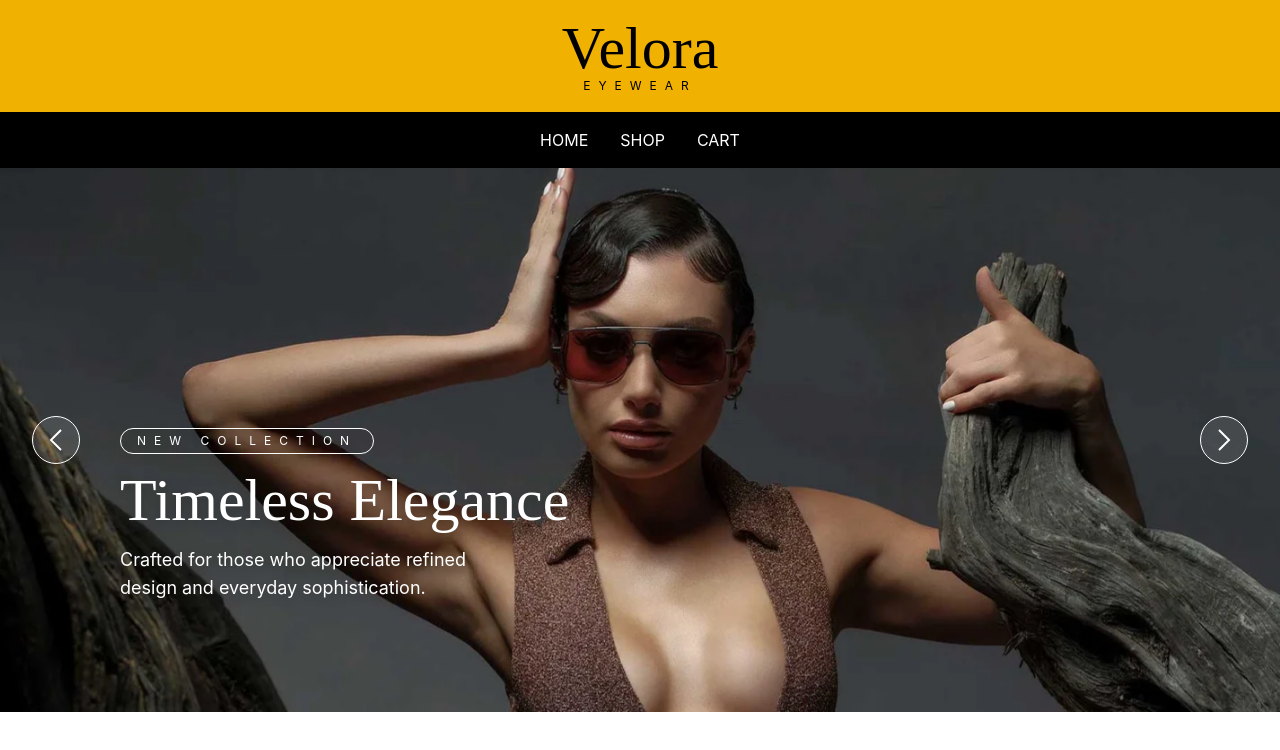
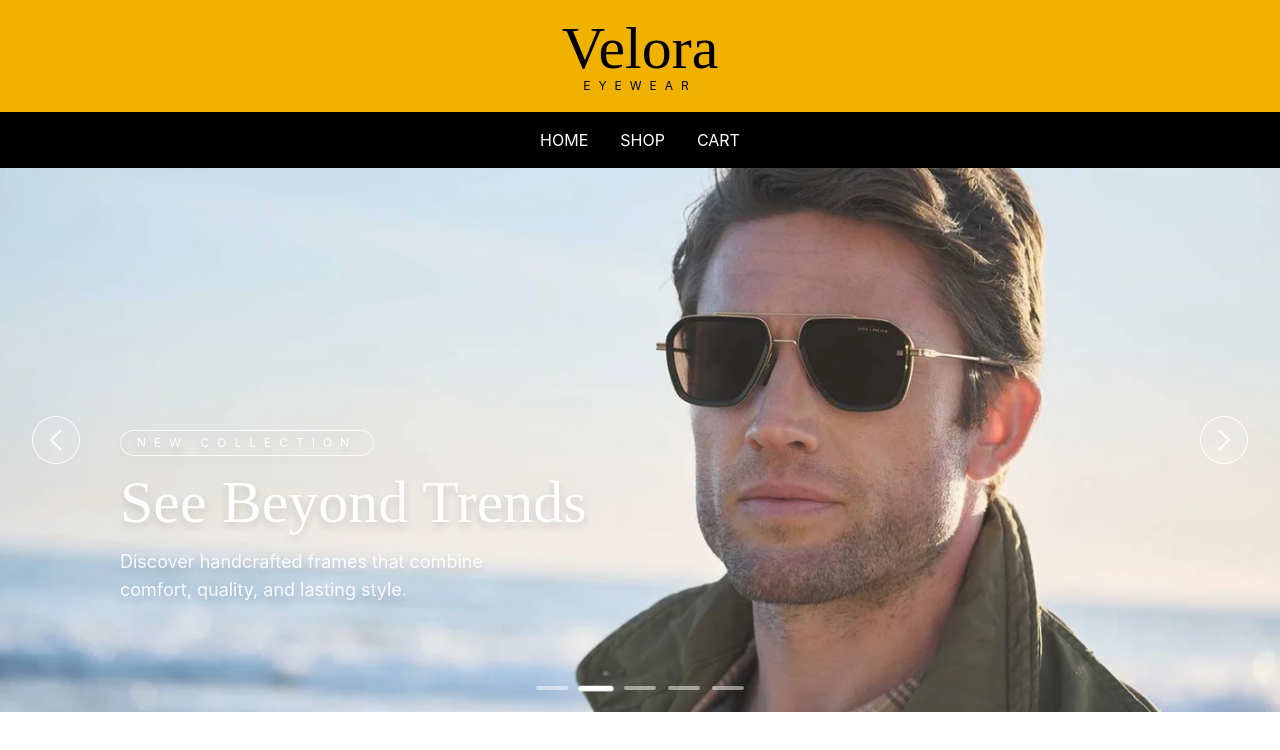
Before and after one commit to Anvar-Khikmatov/shopping-cart, a React (Vite) app: page /home in a window 1280 px wide. Shown: the top 750 px of the page. Built offline with nearby package versions, Linux system fonts and the light colour scheme.

Commit message:
Section1 is done, organized file structure

```diff
--- a/src/Home.jsx
+++ /dev/null
@@ -1,62 +0,0 @@
-import { Link, useNavigate } from 'react-router'
-import { useEffect, useState } from 'react';
-import heroImg1 from './assets/1.webp'
-import heroImg2 from './assets/2.webp'
-import heroImg3 from './assets/3.webp'
-import heroImg4 from './assets/4.webp'
-import heroImg5 from './assets/5.webp'
-import { GrNext } from "react-icons/gr";
-import { GrPrevious } from "react-icons/gr";
-
-
-function Home() {
-
-const [current, setCurrent] = useState(0)
-const [userInteracted, setUserInteracted] = useState(false)
-const heroImgCollection = [heroImg1, heroImg2, heroImg3, heroImg4, heroImg5]
-const heroImgHeader = ["Timeless Elegance", "See Beyond Trends", "Made to Stand Out", "Modern Classics", "Refined Vision"]
-const heroImgText = [
-  "Crafted for those who appreciate refined design and everyday sophistication.",
-  "Discover handcrafted frames that combine comfort, quality, and lasting style.",
-  "Premium eyewear designed to express confidence with every glance.",
-  "Contemporary frames inspired by timeless silhouettes and effortless style.",
-  "Experience eyewear where minimalist design meets exceptional craftsmanship and everyday comfort."
-]
-
-const handlePrevBtn = () => {
-  setCurrent(prev => prev == 0 ? heroImgCollection.length-1 : prev - 1)
-  setUserInteracted(prev => !prev)
-}
-
-const handleNextBtn = () => {
-  setCurrent(prev => prev >= heroImgCollection.length-1 ? 0 : prev + 1)
-  setUserInteracted(prev => !prev)
-}
-
-
-// useEffect(()=> {
-//   let intervalId = setInterval(() => {
-//     setCurrent(prev => prev >= heroImgCollection.length-1 ? 0 : prev + 1)
-//   }, 5000);
-
-//   return () => clearInterval(intervalId);
-// },[userInteracted])
-
-
-  return (
-    <section id="hero" className='flex items-center overflow-hidden bg-white relative h-[40vh] md:h-[55vh] lg:h-[68vh] '>
-      <img key={current} className="fade-in absolute inset-0 w-full h-full object-cover" src={heroImgCollection[current]} alt="" />
-      <div className='text-white h-16 w-full  z-1 flex justify-between items-center px-8 '>
-        <button className='flex justify-center items-center h-12 w-12 border rounded-full cursor-pointer backdrop-blur-xm bg-white/10 group hover:bg-amber-50 transition ease-in-out duration-300' onClick={handlePrevBtn}>  <GrPrevious className='h-6 w-6  group-hover:text-black' />  </button>
-        <button className='flex justify-center items-center h-12 w-12 border rounded-full cursor-pointer backdrop-blur-xm bg-white/10 group hover:bg-amber-50 transition ease-in-out duration-300' onClick={handleNextBtn}>  <GrNext className='h-6 w-6 group-hover:text-black' />  </button>
-      </div>
-      <div key={current} className='slide-up  absolute  flex flex-col gap-4 text-white drop-shadow-lg left-30  top-1/2 -translate-y-3 z-2'>
-        <p className='text-xs border w-fit p-1 px-4 rounded-full tracking-[0.5rem]'>NEW COLLECTION</p>
-        <h1 className='font-(family-name:--font-heading) text-6xl '>{heroImgHeader[current]}</h1>
-        <p className='w-100 text-lg'> {heroImgText[current]} </p>
-      </div>
-    </section>
-  )
-}
-
-export default Home
--- a/src/Layout.jsx
+++ b/src/Layout.jsx
@@ -1,5 +1,5 @@
 import { Outlet } from 'react-router'
-import Nav from './Nav'
+import Nav from './components/Nav'
 
 function Layout() {
 
--- /dev/null
+++ b/src/components/HeroSlider.jsx
@@ -0,0 +1,82 @@
+import { useEffect, useState } from 'react';
+import heroImg1 from '../assets/1.webp'
+import heroImg2 from '../assets/2.webp'
+import heroImg3 from '../assets/3.webp'
+import heroImg4 from '../assets/4.webp'
+import heroImg5 from '../assets/5.webp'
+import { GrNext } from "react-icons/gr";
+import { GrPrevious } from "react-icons/gr";
+
+function HeroSlider() {
+
+  const [current, setCurrent] = useState(0)
+  const [userInteracted, setUserInteracted] = useState(false)
+  const heroImgCollection = [heroImg1, heroImg2, heroImg3, heroImg4, heroImg5]
+  const heroImgHeader = ["Timeless Elegance", "See Beyond Trends", "Made to Stand Out", "Modern Classics", "Refined Vision"]
+  const heroImgText = [
+    "Crafted for those who appreciate refined design and everyday sophistication.",
+    "Discover handcrafted frames that combine comfort, quality, and lasting style.",
+    "Premium eyewear designed to express confidence with every glance.",
+    "Contemporary frames inspired by timeless silhouettes and effortless style.",
+    "Experience eyewear where minimalist design meets exceptional craftsmanship and everyday comfort."
+  ]
+  const heroAltDescription = [
+    "Woman in editorial pose wearing red aviator sunglasses",
+    "Man at beach wearing dark square frame sunglasses",
+    "Man wearing yellow tinted round sunglasses",
+    "Couple wearing aviator sunglasses in moody lighting",
+    "Woman with wind blown hair wearing dark sunglasses"
+  ]
+
+  const handlePrevBtn = () => {
+    setCurrent(prev => prev == 0 ? heroImgCollection.length-1 : prev - 1)
+    setUserInteracted(prev => !prev)
+  }
+
+  const handleNextBtn = () => {
+    setCurrent(prev => prev >= heroImgCollection.length-1 ? 0 : prev + 1)
+    setUserInteracted(prev => !prev)
+  }
+
+  const handleIndicatorClick = (id) => {
+    setCurrent(id)
+    setUserInteracted(prev => !prev)
+  }
+
+
+  useEffect(()=> {
+    let intervalId = setInterval(() => {
+      setCurrent(prev => prev >= heroImgCollection.length-1 ? 0 : prev + 1)
+    }, 5000);
+
+    return () => clearInterval(intervalId);
+  },[userInteracted])
+
+
+  return (
+    <section id="hero" className='flex items-center overflow-hidden bg-white relative h-[40vh] md:h-[55vh] lg:h-[68vh] '>
+      <img key={current} className="fade-in absolute inset-0 w-full h-full object-cover" src={heroImgCollection[current]} alt={heroAltDescription[current]} />
+      <div className='text-white h-16 w-full  z-1 flex justify-between items-center px-8 '>
+        <button className='flex justify-center items-center h-12 w-12 border rounded-full cursor-pointer backdrop-blur-xm bg-white/10 group hover:bg-amber-50 transition ease-in-out duration-300' onClick={handlePrevBtn}>  <GrPrevious className='h-6 w-6  group-hover:text-black' />  </button>
+        <button className='flex justify-center items-center h-12 w-12 border rounded-full cursor-pointer backdrop-blur-xm bg-white/10 group hover:bg-amber-50 transition ease-in-out duration-300' onClick={handleNextBtn}>  <GrNext className='h-6 w-6 group-hover:text-black' />  </button>
+      </div>
+      <div key={`imgDescription_${current}`} className='slide-up  absolute  flex flex-col gap-4 text-white drop-shadow-lg left-30  top-1/2 -translate-y-3 z-2'>
+        <p className='text-xs border w-fit p-1 px-4 rounded-full tracking-[0.5rem]'>NEW COLLECTION</p>
+        <h1 className='font-(family-name:--font-heading) text-6xl '>{heroImgHeader[current]}</h1>
+        <p className='w-100 text-lg'> {heroImgText[current]} </p>
+      </div>
+      <div className='absolute h-4 w-fit bottom-4 left-1/2 -translate-x-1/2 flex justify-center items-center gap-3'>
+        {heroImgCollection.map((_, i) => (
+          <button
+            key={`indicator-${i}`}
+            className={`carousel-indicators ${current === i ? "active carousel-grow" : ""}`}
+            onClick={() => handleIndicatorClick(i)}
+          />
+        ))}
+      </div>
+    </section>
+  )
+
+}
+
+export default HeroSlider
--- a/src/index.css
+++ b/src/index.css
@@ -13,6 +13,36 @@
 
 body{
   font-family: "Inter", sans-serif;;
+}
+
+.carousel-indicators{
+  height: 0.3rem;
+  width: 2rem;
+  border-radius: 5px;
+  background-color: rgba(255, 255, 255, 0.499);
+}
+
+.carousel-indicators:hover{
+  cursor: pointer;
+  filter: brightness(80%);
+}
+
+.carousel-indicators.active{
+  background-color: white;
+  filter: brightness(200%);
+}
+
+@keyframes carouselGrow {
+  from {
+    transform: scale(1)
+  }
+  to {
+    transform: scale(1.1);
+  }
+}
+
+.carousel-grow {
+  animation: carouselGrow 0.5s ease-in-out forwards
 }
 
 @keyframes slideUp {
--- /dev/null
+++ b/src/pages/Home.jsx
@@ -0,0 +1,13 @@
+import { Link, useNavigate } from 'react-router'
+import HeroSlider from '../components/HeroSlider'
+
+
+
+function Home() {
+
+  return (
+    <HeroSlider/>
+  )
+}
+
+export default Home
--- a/src/route.jsx
+++ b/src/route.jsx
@@ -1,7 +1,7 @@
 import  Layout from './Layout'
-import Home from './Home'
-import Shop from './Shop'
-import Cart from './Cart'
+import Home from './pages/Home'
+import Shop from './pages/Shop'
+import Cart from './pages/Cart'
 import { createBrowserRouter } from 'react-router-dom'
 
 const router = createBrowserRouter([
```
Also changed, not shown: src/components/Nav.jsx (renamed from src/Nav.jsx), src/pages/Cart.jsx (renamed from src/Cart.jsx), src/pages/Shop.jsx (renamed from src/Shop.jsx).
